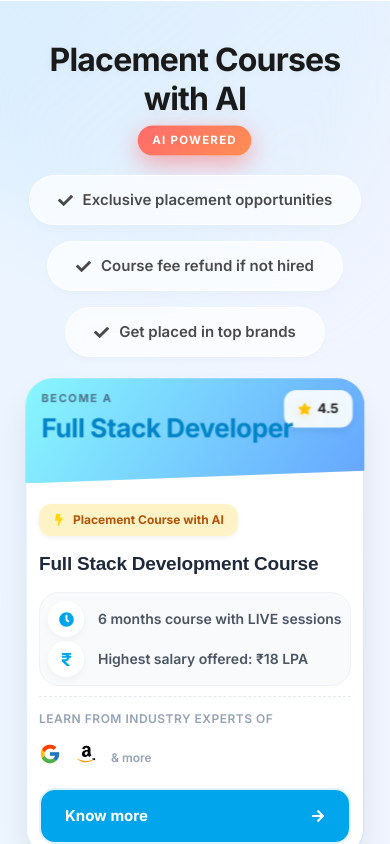
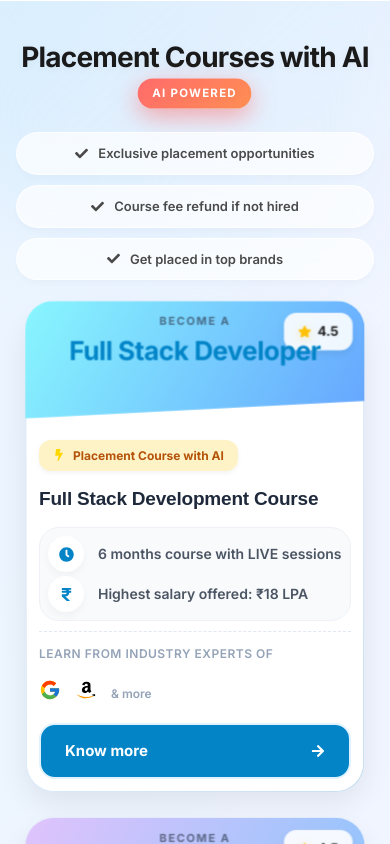
Before and after one commit to anuja-awchar/intershalaweb, a React (Vite) app: page / in a window 390 px wide. Shown: the part 2900-3744 px from the top of the page. Built offline with nearby package versions, Linux system fonts and the light colour scheme.

Commit message:
Fix 4th card mobile header slant and polish mobile responsiveness

```diff
--- a/src/components/PlacementCourses.css
+++ b/src/components/PlacementCourses.css
@@ -154,6 +154,8 @@
     padding: 10px;
 }
 
+
+
 /* Card Design - The Hero of Interactivity */
 .placement-card {
     background: white;
@@ -172,7 +174,7 @@
 
     /* Gradient Border Setup */
     background: linear-gradient(#fff, #fff) padding-box,
-        linear-gradient(135deg, rgba(255, 255, 255, 0.5), rgba(0, 165, 236, 0.2)) border-box;
+        linear-gradient(135deg, rgba(255, 255, 255, 0.5), color-mix(in srgb, var(--card-theme), transparent 80%)) border-box;
     border: 1px solid transparent;
 }
 
@@ -198,7 +200,7 @@
 
 .placement-card:hover {
     transform: translateY(-15px) rotateX(2deg);
-    box-shadow: 0 30px 60px rgba(0, 50, 100, 0.12), 0 0 0 1px rgba(0, 165, 236, 0.1);
+    box-shadow: 0 30px 60px rgba(0, 50, 100, 0.12), 0 0 0 1px color-mix(in srgb, var(--card-theme), transparent 90%);
 }
 
 /* Card Header */
@@ -209,6 +211,8 @@
     display: flex;
     flex-direction: column;
     justify-content: center;
+    align-items: center;
+    text-align: center;
     border-radius: 28px 28px 0 0;
 
     /* 3D Depth */
@@ -362,7 +366,7 @@
     display: flex;
     align-items: center;
     justify-content: center;
-    color: #00A5EC;
+    color: var(--card-theme);
     box-shadow: 0 4px 8px rgba(0, 0, 0, 0.04);
     font-size: 15px;
     flex-shrink: 0;
@@ -372,8 +376,8 @@
 .placement-card:hover .placement-icon-circle {
     transform: scale(1.1);
     color: white;
-    background: #00A5EC;
-    box-shadow: 0 4px 12px rgba(0, 165, 236, 0.3);
+    background: var(--card-theme);
+    box-shadow: 0 4px 12px color-mix(in srgb, var(--card-theme), transparent 70%);
 }
 
 /* Partner Section */
@@ -421,7 +425,7 @@
 
 .placement-card:hover .partner-logo:hover {
     transform: scale(1.2) translateY(-5px);
-    color: #00A5EC;
+    color: var(--card-theme);
 }
 
 .partner-more {
@@ -437,7 +441,7 @@
     justify-content: space-between;
     text-align: center;
     background: white;
-    color: #00A5EC;
+    color: var(--card-theme);
     border: 2px solid #E0F2FE;
     padding: 14px 24px;
     border-radius: 16px;
@@ -458,7 +462,7 @@
     left: 0;
     width: 0%;
     height: 100%;
-    background: #00A5EC;
+    background: var(--card-theme);
     transition: width 0.4s ease;
     z-index: 0;
 }
@@ -481,10 +485,10 @@
 */
 
 .placement-card:hover .placement-know-more {
-    background: #00A5EC;
+    background: var(--card-theme);
     color: white;
-    border-color: #00A5EC;
-    box-shadow: 0 8px 20px rgba(0, 165, 236, 0.4);
+    border-color: var(--card-theme);
+    box-shadow: 0 8px 20px color-mix(in srgb, var(--card-theme), transparent 60%);
     transform: translateZ(50px) translateY(-2px);
     /* Pops out significantly */
 }
@@ -525,15 +529,33 @@
     }
 
     .placement-title {
-        font-size: 32px;
+        font-size: 28px;
         flex-direction: column;
-        gap: 12px;
+        gap: 8px;
+        margin-bottom: 20px;
+    }
+
+    .placement-features-row {
+        gap: 10px;
+    }
+
+    .placement-feature-pill {
+        padding: 10px 20px;
+        font-size: 13px;
+        width: 100%;
+        justify-content: center;
     }
 
     .placement-cards-grid {
         grid-template-columns: 1fr;
         gap: 30px;
         padding: 10px;
+    }
+
+    .placement-card-header {
+        min-height: 100px;
+        clip-path: polygon(0 0, 100% 0, 100% 85%, 0 100%);
+        padding-bottom: 24px;
     }
 
     .placement-card {
@@ -547,7 +569,7 @@
     }
 
     .placement-know-more {
-        background: #00A5EC;
+        background: var(--card-theme);
         color: white;
     }
 }
--- a/src/components/PlacementCourses.jsx
+++ b/src/components/PlacementCourses.jsx
@@ -61,7 +61,7 @@ const PlacementCourses = () => {
 
         <div className="placement-cards-grid">
           {courses.map((course, index) => (
-            <div className="placement-card" key={index}>
+            <div className="placement-card" key={index} style={{ '--card-theme': course.color }}>
               <div
                 className="placement-card-header"
                 style={{ background: course.gradient }}
```
